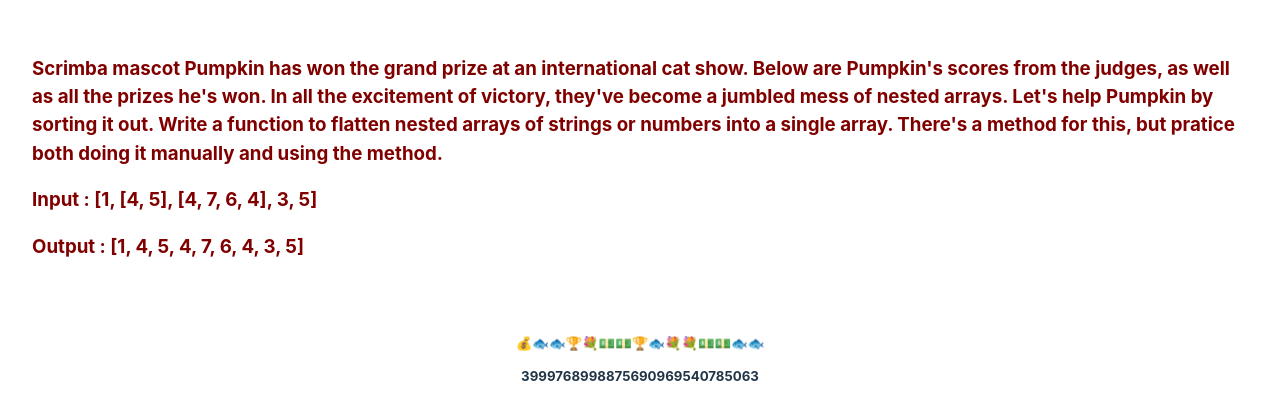
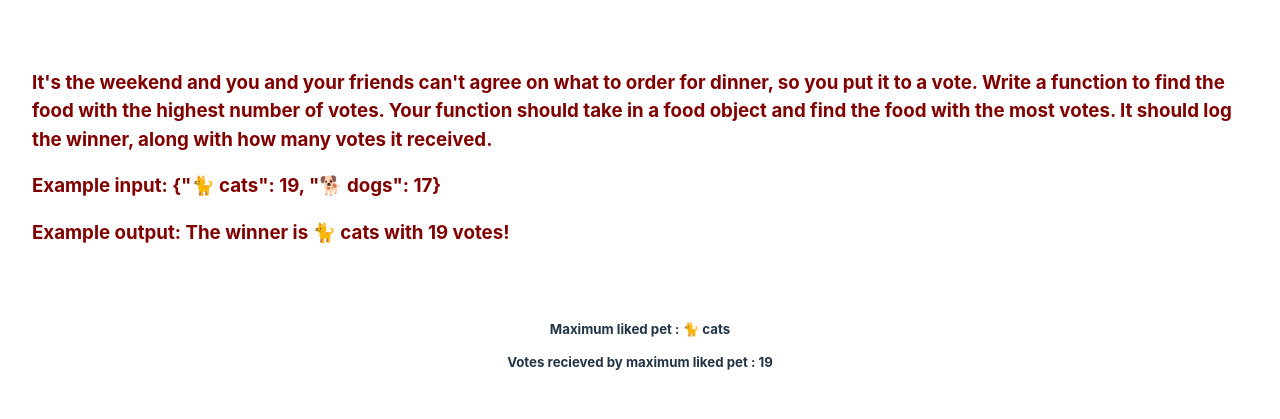
Before and after one commit to saurtripathi/JavascriptChallanges, a React (Vite) app: page / in a window 1280 px wide. Shown: the part 161-580 px from the top of the page. Built offline with nearby package versions, Linux system fonts and the light colour scheme.

Commit message:
Temporary commit

```diff
--- a/src/App.jsx
+++ b/src/App.jsx
@@ -5,43 +5,39 @@
 // import { underscore } from 'underscore'
 import Challange from './Challange'
 import Solution from './Solution'
+import { keys } from 'underscore'
 function App() {
 
-  const kittyScores = [
-    [39, 99, 76], 89, 98, [87, 56, 90],
-    [96, 95], 40, 78, 50, [63]
-  ];
+  const gameNightFood1 = {
+    "🍕 pizza": 3,
+    "🌮 tacos": 10,
+    "🥗 salads": 7,
+    "🍝 pasta": 5
+  }
 
-  const kittyPrizes = [
-    ["💰", "🐟", "🐟"], "🏆", "💐", "💵", ["💵", "🏆"],
-    ["🐟", "💐", "💐"], "💵", "💵", ["🐟"], "🐟"
-  ];
+  const pets = { "🐈 cats": 19, "🐕 dogs": 17 }
+  const activity = 'pet'
+  const getOptimumObject = obj => {
 
-
-
-  // const flatten = arr => arr.flat( Infinity )
-
-
-  // const flatten = arr => arr.reduce((acc, curr) => curr.length > 1 ? acc[ ...curr ] : curr, [])
-
-  const flatten = arr => {
-    const newArr = []
-    arr.forEach(item => {
-      // console.log(Array.isArray(item))
-      if (Array.isArray(item)) {
-        newArr.push.apply(newArr, item);
-      } else {
-        newArr.push(item)
+    let maxKey = null
+    let maxValue = 0
+    let maxObject = {}
+    Object.keys(obj).forEach(key => {
+      if (obj[key] > maxValue) {
+        maxValue = obj[key]
+        maxKey = key
       }
     })
-    return newArr
+    maxObject[maxKey] = maxValue
+    return maxObject
   }
-console.log(flatten(kittyScores))
+  // console.log(getOptimumObject(gameNightFood2))
+
   return (
     <>
       <Challange />
       <div className="card">
-        <Solution kittyScores={kittyScores} kittyPrizes={kittyPrizes} flatten={flatten} />
+        <Solution getOptimumObject={getOptimumObject} arg={pets} activity={activity} />
       </div>
     </>
   )
--- a/src/Challange.jsx
+++ b/src/Challange.jsx
@@ -3,27 +3,26 @@
 export default function Challange() {
 
     const ch = `
-    Scrimba mascot Pumpkin has won the grand prize at an international
-cat show. Below are Pumpkin's scores from the judges, as well as all the
-prizes he's won. In all the excitement of victory,
-they've become a jumbled mess of nested arrays. Let's
-help Pumpkin by sorting it out.
+It's the weekend and you and your friends can't agree on
+what to order for dinner, so you put it to a vote.
 
-Write a function to flatten nested arrays of strings or
-numbers into a single array. There's a method
-for this, but pratice both doing it manually and using the method.
-    `
+Write a function to find the food with the highest number of votes.
 
-    const input = [1, [4, 5], [4, 7, 6, 4], 3, 5]
-    const output = [1, 4, 5, 4, 7, 6, 4, 3, 5]
-
+Your function should take in a food object and find the food
+with the most votes. It should log the winner, along with
+how many votes it received.
+`
+    const inp = `Example input: {"🐈 cats": 19, "🐕 dogs": 17}`
+    const out = `Example output: The winner is 🐈 cats with 19 votes!`
     return (
         <h3 style={{ textAlign: 'left', color: 'maroon' }}>
             {ch}
 
-            <p>Input : [1, [4, 5], [4, 7, 6, 4], 3, 5]</p>
+            <p>
+                {inp}
+            </p>
 
-            <p>Output : [1, 4, 5, 4, 7, 6, 4, 3, 5]</p>
+            <p>{out}</p>
         </h3>
     )
 }
--- a/src/Solution.jsx
+++ b/src/Solution.jsx
@@ -1,12 +1,21 @@
 import React from 'react'
 
-export default function Solution({ kittyScores, kittyPrizes, flatten }) {
+export default function Solution({ activity, arg, getOptimumObject }) {
 
-
+    let a = null
+    let b = 0
+    const obj = getOptimumObject(arg)
+    Object.keys(obj).forEach(key => {
+        a = key
+        b = obj[key]
+    }
+    )
+    console.log(a, b,activity)
     return (
         <h5>
-            <p>{flatten(kittyPrizes)}</p>
-            <p>{flatten(kittyScores)}</p>
+            <p>Maximum liked {activity} : {a} </p>
+            <p>Votes recieved by maximum liked {activity} : {b} </p>
+
         </h5>
     )
 }
```
